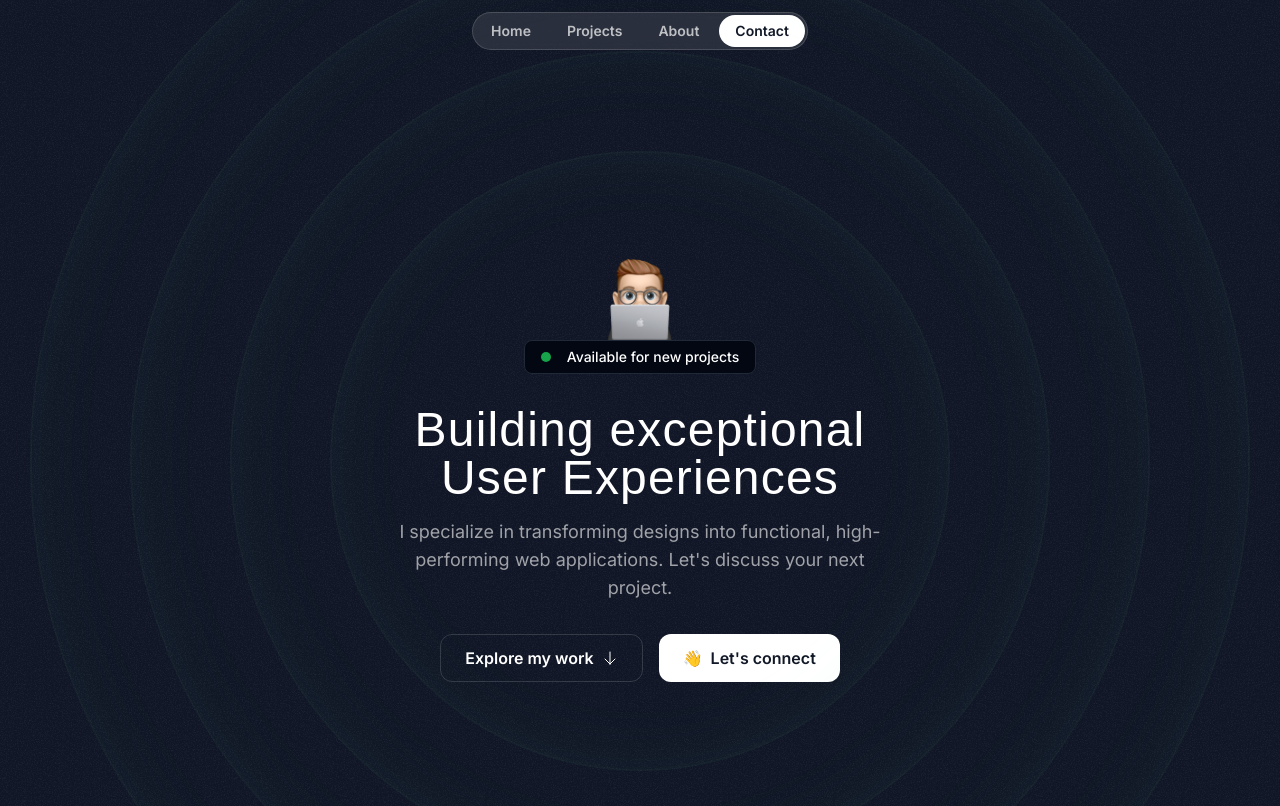
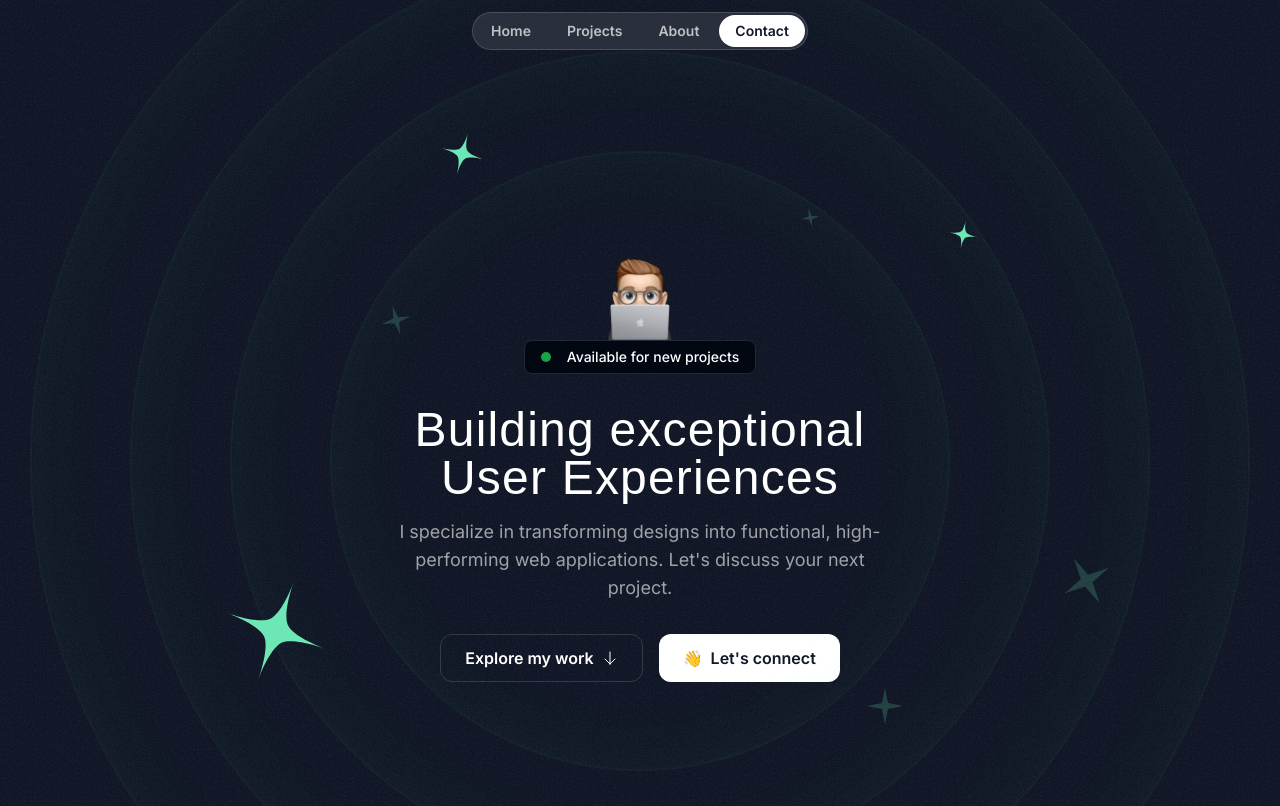
Before and after one commit to alin-sofianu/yourweb5min, a Next.js app: page / in a window 1280 px wide. Shown: the top 806 px of the page. Built offline with nearby package versions, Linux system fonts and the light colour scheme; a web font is replaced by a local one.

Commit message:
Add Hero stars

```diff
--- /dev/null
+++ b/src/components/HeroOrbit.tsx
@@ -0,0 +1,21 @@
+import { PropsWithChildren } from "react"
+
+export const HeroOrbit = ({
+  children,
+  size,
+  rotation
+}: PropsWithChildren<{ size: number; rotation: number }>) => {
+  return (
+    <div className="absolute top-1/2 left-1/2 -translate-x-1/2 -translate-y-1/2">
+      <div className="" style={{
+        height: `${size}px`,
+        width: `${size}px`,
+        transform: `rotate(${rotation}deg)`
+      }}>
+        <div className="inline-flex items-start justify-start">
+          {children}
+        </div>
+      </div>
+    </div>
+  )
+}
--- a/src/sections/Hero.tsx
+++ b/src/sections/Hero.tsx
@@ -2,6 +2,9 @@ import headerLaptopGuy from '@/assets/images/memoji-computer.png'
 import Image from 'next/image';
 import ArrowDown from '@/assets/icons/arrow-down.svg'
 import grainImage from "@/assets/images/grain.jpg"
+import { HeroOrbit } from '@/components/HeroOrbit';
+import StarIcon from "@/assets/icons/star.svg"
+import SparkleIcon from "@/assets/icons/sparkle.svg"
 
 export const HeroSection = () => {
   return (
@@ -13,6 +16,30 @@ export const HeroSection = () => {
       <div className='size-[820px] hero-ring'></div>
       <div className='size-[1020px] hero-ring'></div>
       <div className='size-[1220px] hero-ring'></div>
+      <HeroOrbit size={680} rotation={-70}>
+        <StarIcon className='size-28 text-emerald-300' />
+      </HeroOrbit>
+      <HeroOrbit size={550} rotation={15}>
+        <StarIcon className='size-12 text-emerald-300' />
+      </HeroOrbit>
+      <HeroOrbit size={590} rotation={100}>
+        <StarIcon className='size-8 text-emerald-300' />
+      </HeroOrbit>
+      <HeroOrbit size={430} rotation={-15}>
+        <SparkleIcon className='size-8 text-emerald-300/20' />
+      </HeroOrbit>
+      <HeroOrbit size={440} rotation={80}>
+        <SparkleIcon className='size-5 text-emerald-300/20' />
+      </HeroOrbit>
+      <HeroOrbit size={530} rotation={180}>
+        <SparkleIcon className='size-10 text-emerald-300/20' />
+      </HeroOrbit>
+      <HeroOrbit size={710} rotation={150}>
+        <SparkleIcon className='size-14 text-emerald-300/20' />
+      </HeroOrbit>
+      <HeroOrbit size={720} rotation={185} >
+        <div className='size-2 rounded-full text-emerald-300/20' />
+      </HeroOrbit>
       {/*END bg elems*/}
 
       <div className="container">
```
